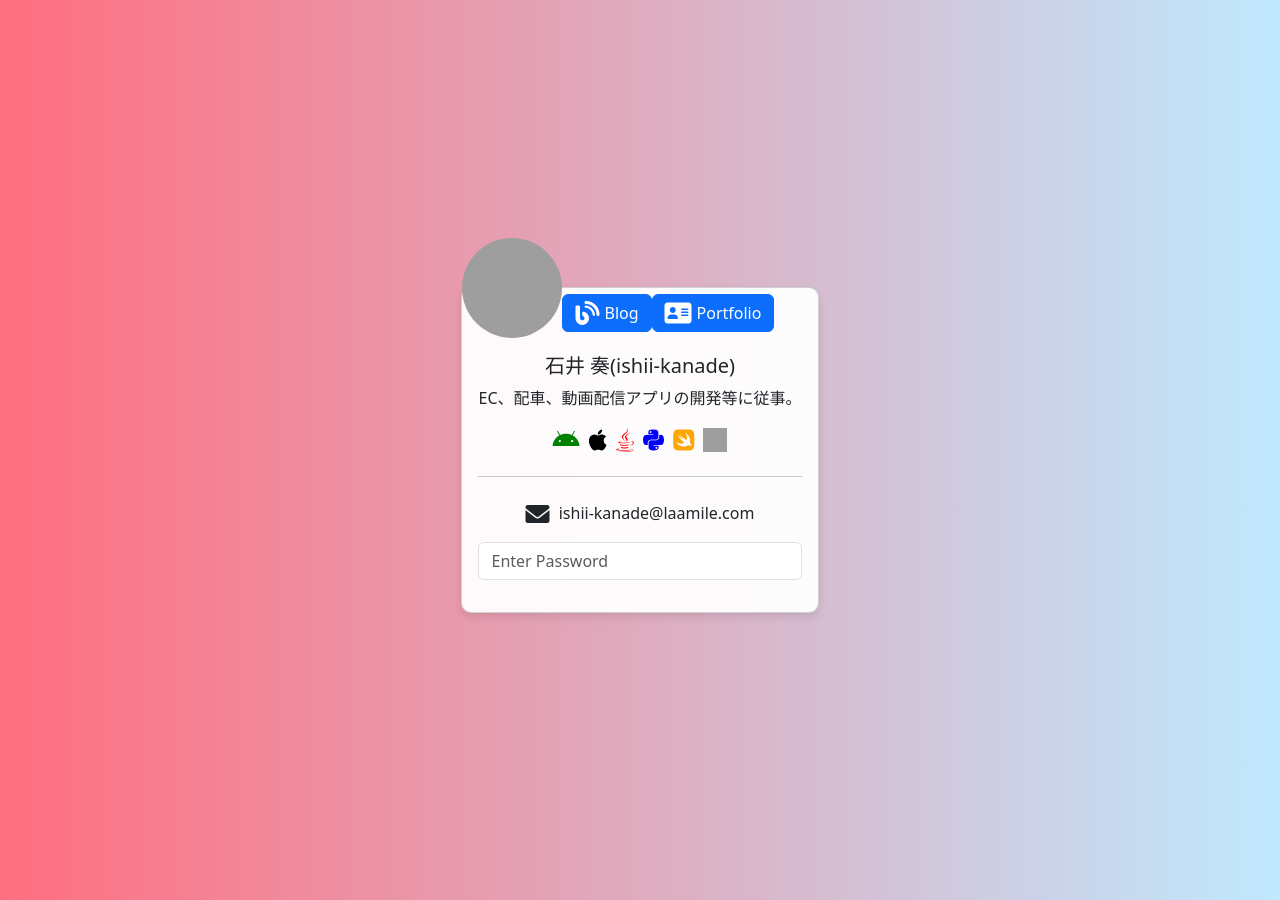
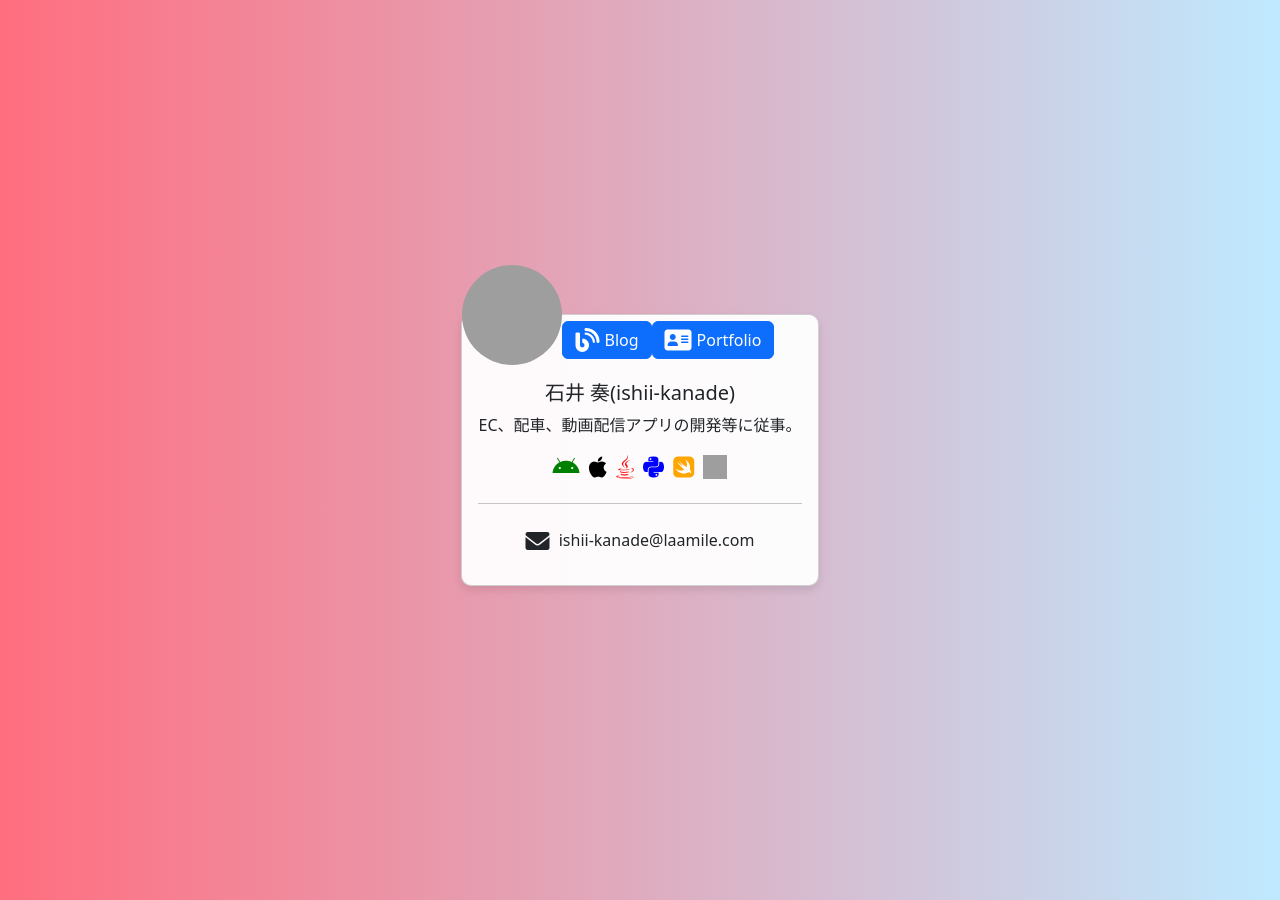
Before and after one commit to ishii-kanade/ishii-kanade.github.io, a Jekyll site: the page index.html, which Jekyll copies as it is, in a window 1280 px wide. Built offline with Jekyll 4.4.1, drawn with Linux system fonts in a browser that asks for light colours; grey boxes are pictures that could not be loaded.

Commit message:
Update index.html

```diff
--- a/index.html
+++ b/index.html
@@ -44,12 +44,7 @@
                         style="width: 24px; height: 24px; vertical-align: middle;" />
                 </div>
                 <hr class="my-4"> <!-- 水平線 -->
-                <p id="email"><i class="fas fa-envelope"></i> Loading email...</p>
-                <form id="passwordForm">
-                    <div class="mb-3">
-                        <input type="password" id="passwordInput" class="form-control" placeholder="Enter Password">
-                    </div>
-                </form>
+                <p id="email"><i class="fas fa-envelope"></i>Loading email...</p>
             </div>
         </div>
     </div>
```
